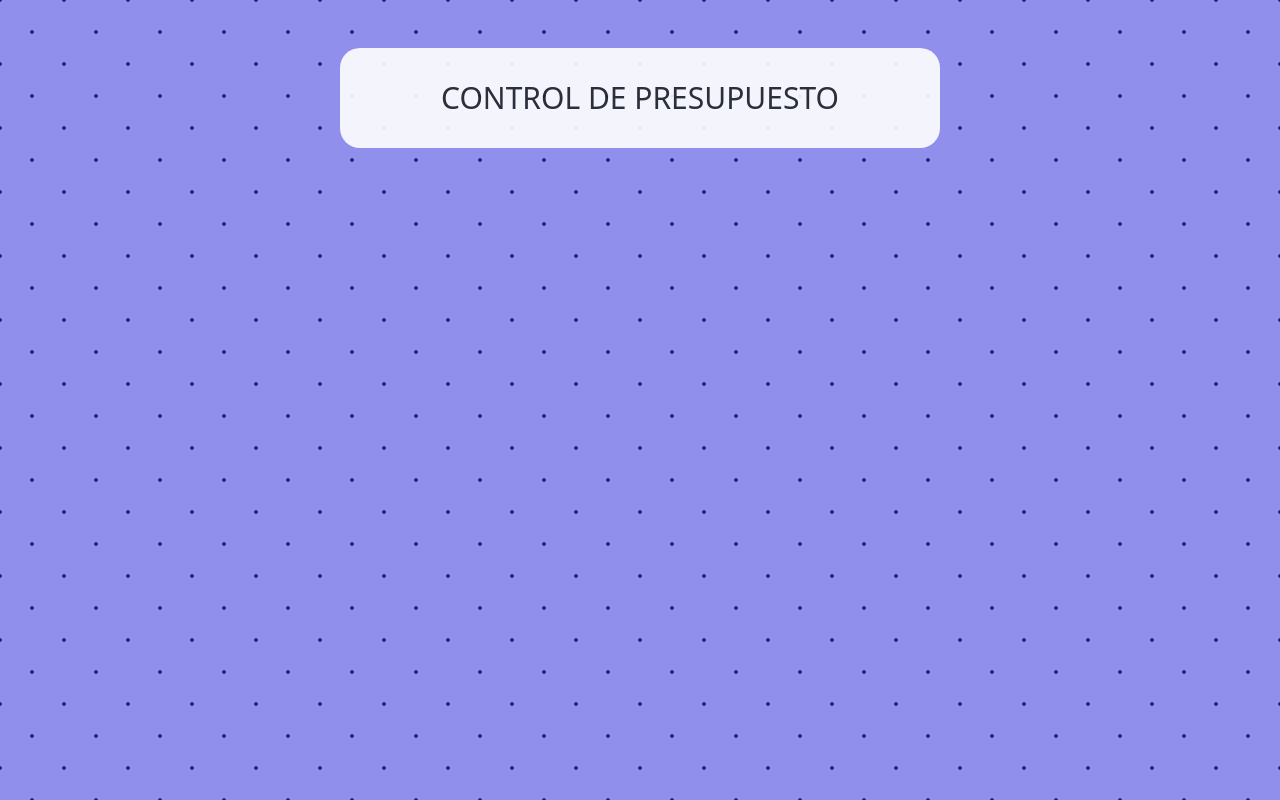
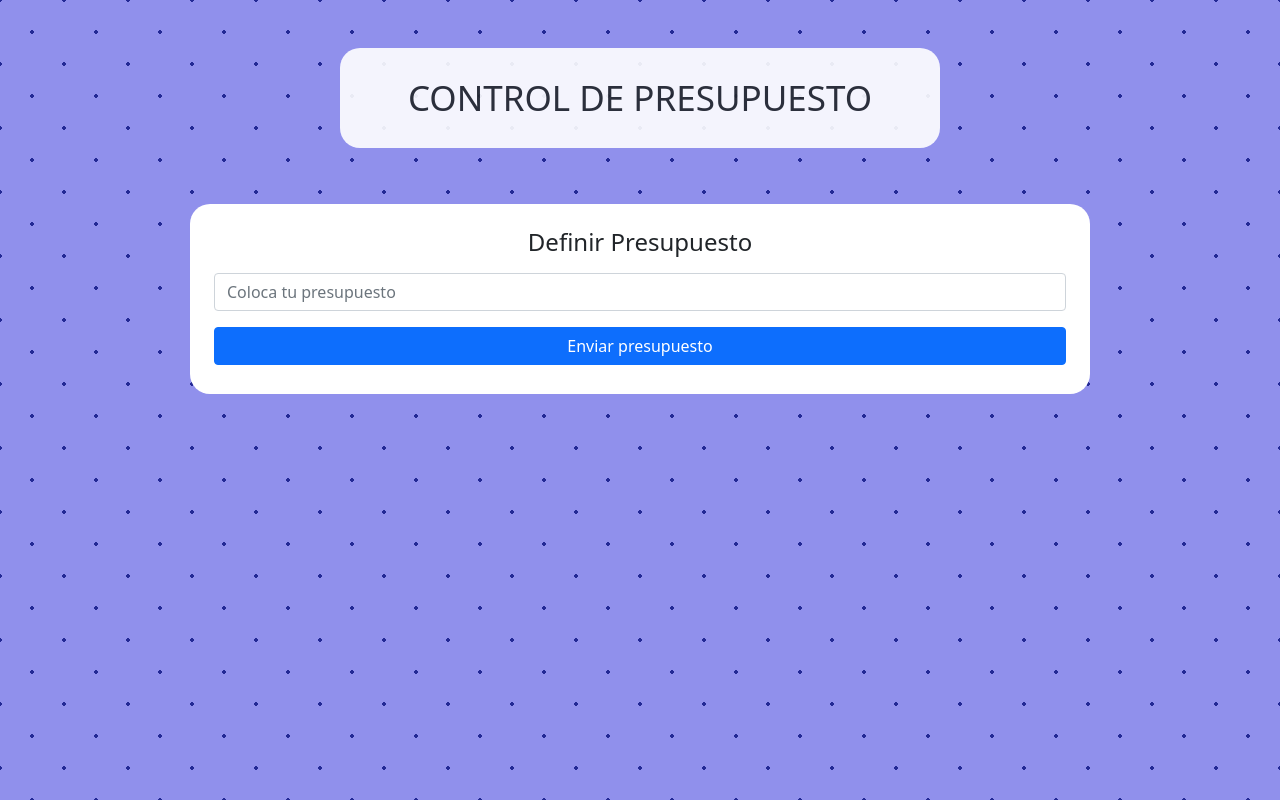
Before and after one commit to MaxiDiaz11/Control-Presupuesto-React, a React (Create React App) app: page / in a window 1280 px wide. Built offline with nearby package versions, Linux system fonts and the light colour scheme.

Commit message:
Se agrego el componente Presupuesto, con su formulario y funciones

```diff
--- a/src/App.js
+++ b/src/App.js
@@ -1,4 +1,5 @@
 import React, {Fragment} from 'react';
+import Presupuesto from './components/Presupuesto';
 
 function App() {
   return (
@@ -6,7 +7,7 @@ function App() {
       <div className="py-5 d-flex justify-content-center">
         <h1 className="titulo text-center d-flex align-items-center zoom py-5 justify-content-center">Control de presupuesto</h1>
       </div>
-
+      <Presupuesto />
     </Fragment>
   );
 }
--- /dev/null
+++ b/src/components/Presupuesto.js
@@ -0,0 +1,41 @@
+import React, { useState } from 'react';
+
+const Presupuesto = () => {
+
+    const [presupuesto, setPresupuesto] = useState(0);
+    const [error, setError] = useState(false);
+
+    const definirPresupuesto = (e) => {
+        setPresupuesto(parseInt(e.target.value, 10));
+    }
+
+    const agregarPresupuesto = (e) => {
+        e.preventDefault();
+        if (presupuesto < 1 || isNaN(presupuesto)) {
+            setError(true);
+            return;
+        }
+        setError(false);
+    }
+    return (
+        <div className="container contenedor p-4 text-center">
+            {error ? console.log("error") : null}
+            <h4>Definir Presupuesto</h4>
+            <form className="my-3" onSubmit={agregarPresupuesto}>
+                <div className="mb-3">
+                    <input
+                        type="number"
+                        className="form-control w-100"
+                        placeholder="Coloca tu presupuesto"
+                        onChange={definirPresupuesto}
+                    />
+                </div>
+                <div>
+                    <input type="submit" value="Enviar presupuesto" className="btn btn-primary w-100" />
+                </div>
+            </form>
+        </div>
+    );
+}
+
+export default Presupuesto;
--- a/src/index.css
+++ b/src/index.css
@@ -5,12 +5,18 @@ body {
   background-size: 64px 64px;
   background-position: 0 0, 32px 32px;
 }
+.contenedor {
+  background-color: white;
+  border-radius: 20px;
+  height: 190px;
+  width: 900px;
+}
 
 .titulo {
   height: 100px;
   width: 600px;
   background-color: white;
-  font-size: 30px;
+  font-size: 35px;
   border-radius: 20px;
   text-transform: uppercase;
   transition: 1.5s;
@@ -26,5 +32,5 @@ body {
 
 .titulo:hover {
   opacity: 0.8;
-  font-size: 35px;
+  font-size: 37px;
 }
```
